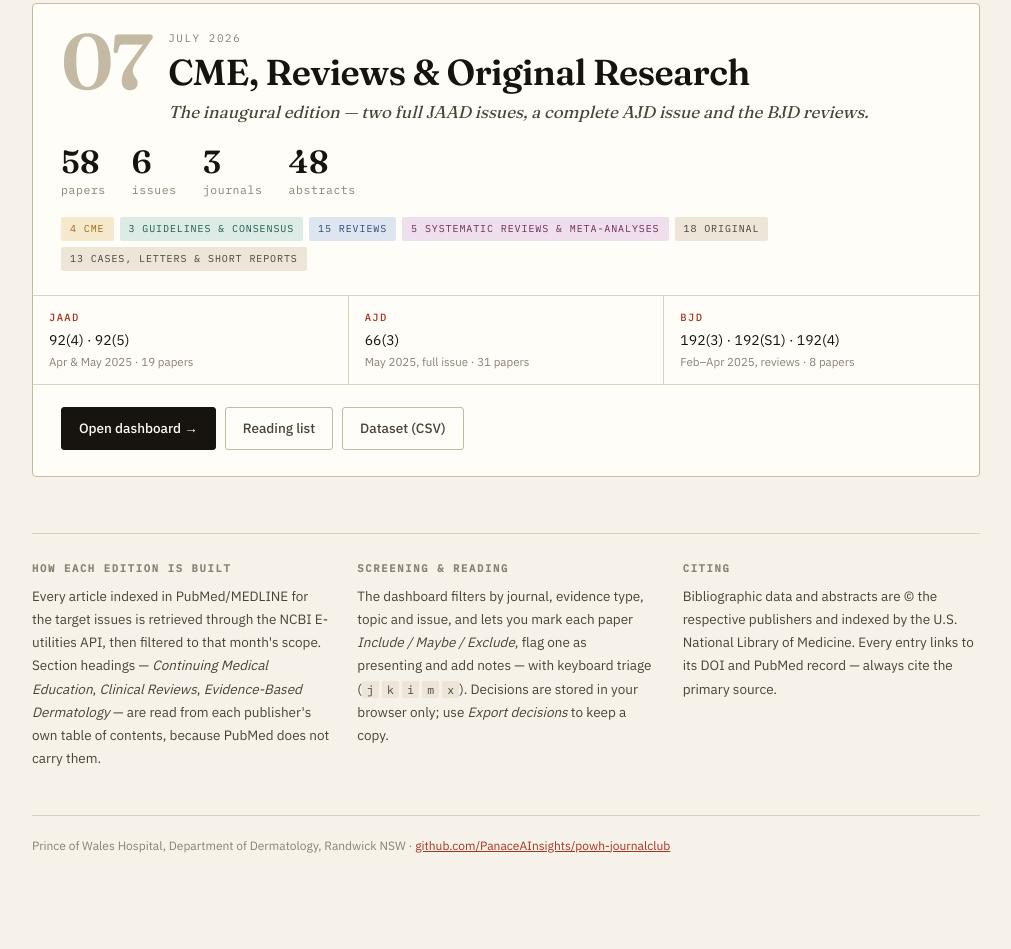
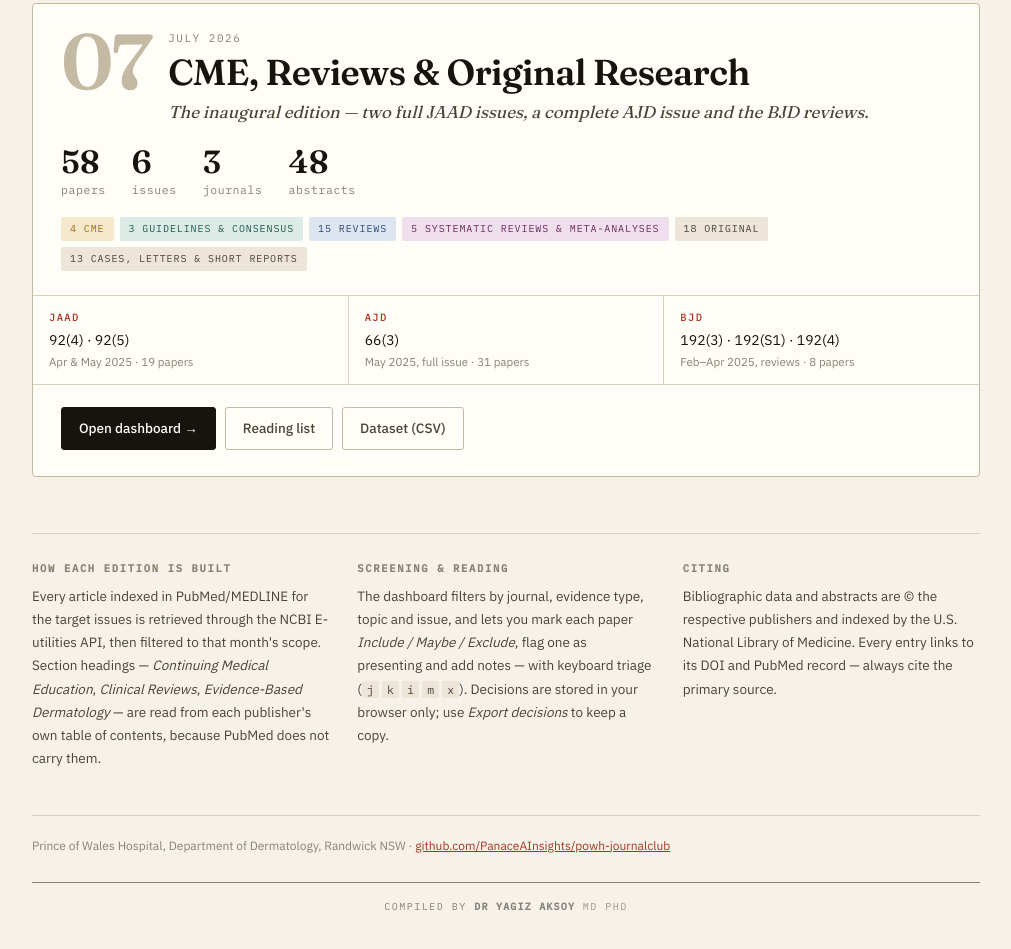
Before and after one commit to PanaceAInsights/powh-journalclub, a plain HTML site: page index.html in a window 1280 px wide. Shown: the part 962-1911 px from the top of the page, without its empty margins (134-1145 px from the left). Drawn offline with Linux system fonts and the light colour scheme.

Commit message:
Add author colophon to every page
A small "Compiled by Dr Yagiz Aksoy MD PhD" line below the footer on the
landing page, both dashboards and both reading lists.

It inherits the page's own text colour and dims the whole block with opacity,
so the same markup reads correctly in July's zinc palette and August's
paper-and-ink palette, in light and dark themes, and stays legible in print.

Co-Authored-By: Claude Opus 5 <noreply@anthropic.com>

```diff
--- a/index.html
+++ b/index.html
@@ -243,4 +243,15 @@ footer{margin-top:44px;padding-top:20px;border-top:1px solid var(--rule);font-si
   Prince of Wales Hospital, Department of Dermatology, Randwick NSW &middot;
   <a href="https://github.com/PanaceAInsights/powh-journalclub">github.com/PanaceAInsights/powh-journalclub</a>
 </footer>
+<div id="jccredit">
+<style>
+#jccredit{margin:26px 0 0;padding:15px 0 2px;border-top:1px solid;opacity:.5;text-align:center;
+ font-family:'IBM Plex Mono','DM Sans',ui-monospace,SFMono-Regular,monospace;
+ font-size:10px;letter-spacing:.15em;text-transform:uppercase;line-height:1.7}
+#jccredit b{font-weight:600;letter-spacing:.12em}
+#jccredit i{font-style:normal;opacity:.8}
+@media print{#jccredit{opacity:.65}}
+</style>
+Compiled by <b>Dr Yagiz Aksoy</b> <i>MD&nbsp;PhD</i>
+</div>
 </div></body></html>
```
Also changed, not shown: aug26/index.html (+11 -0 lines), aug26/readinglist.html (+11 -0 lines), jul26/index.html (+11 -0 lines), jul26/readinglist.html (+11 -0 lines).
